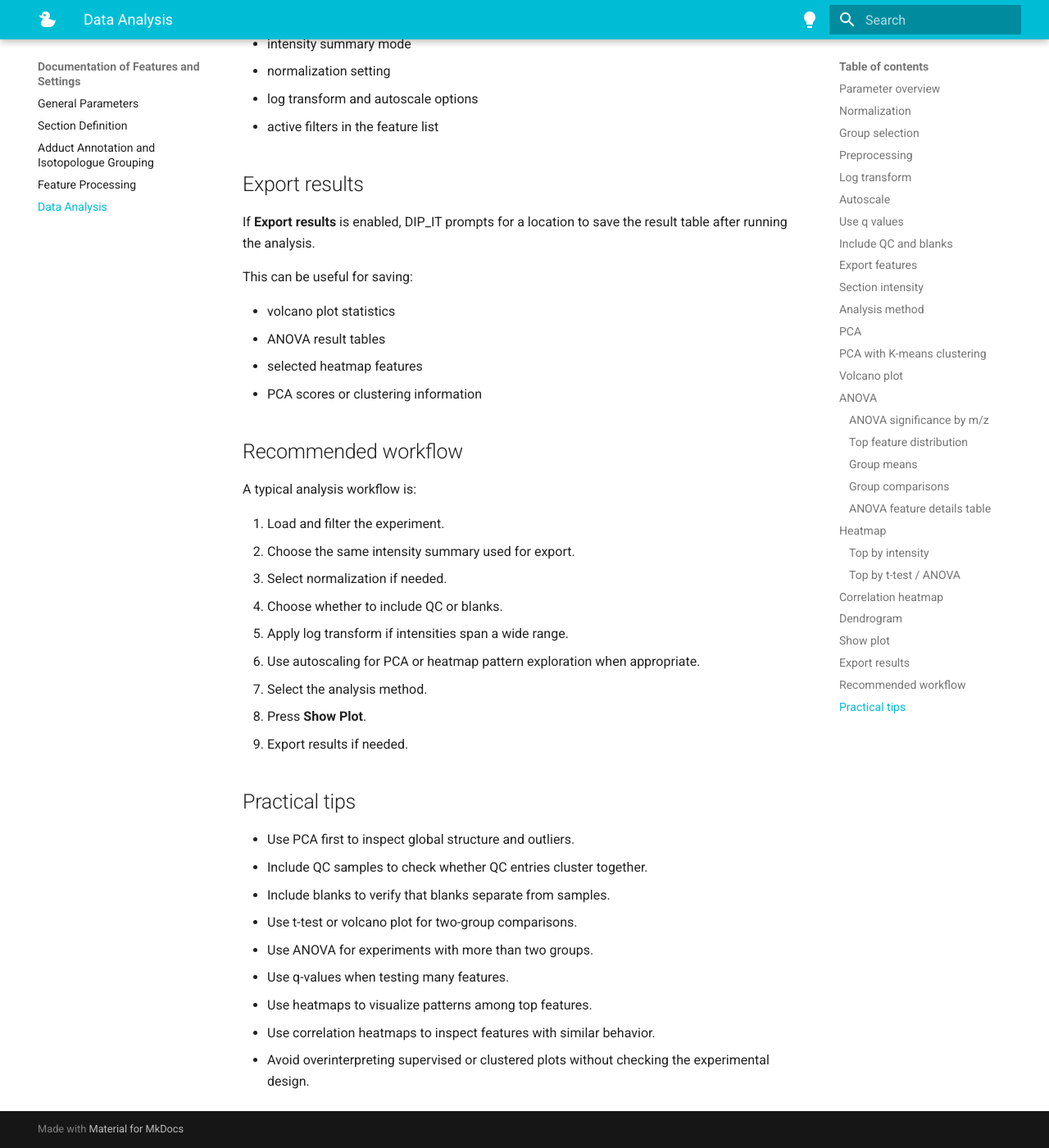
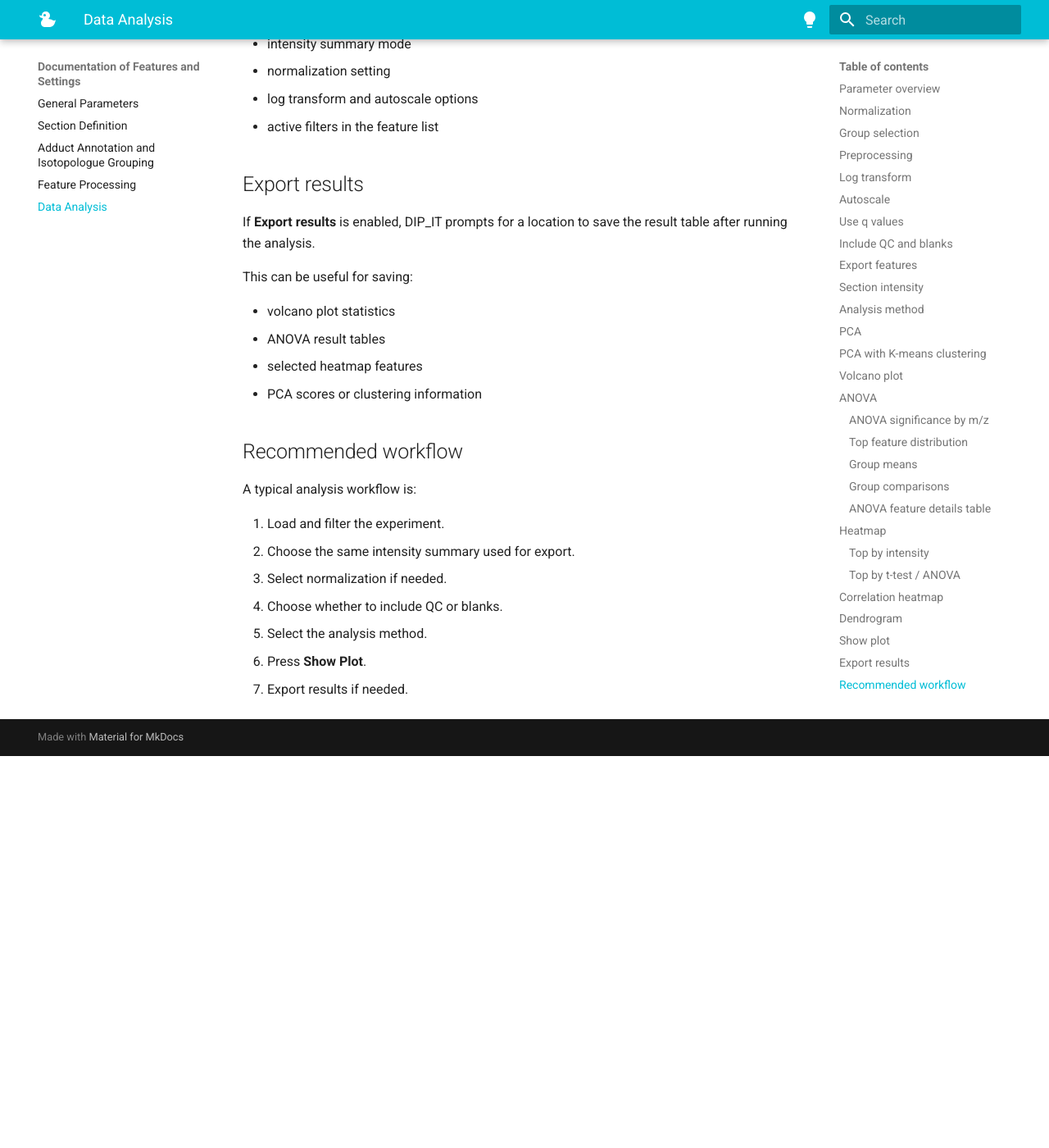
Before and after one commit to RobertMartinis/DIP_IT-Docs, an MkDocs documentation site: the page built from docs/documentation-of-features-and-settings/dataanalysis.md, in a window 1280 px wide and 1400 px high, scrolled down 14677 px. Shown: the whole window at 82% size. Built offline with MkDocs 1.6.1 and Material for MkDocs 9.7.7, drawn with Linux system fonts in a browser that asks for light colours; after the commit the page ends 15599 px from its top, so only the background shows below that.

Commit message:
fix: remove practical tips from data analysis

```diff
--- a/docs/documentation-of-features-and-settings/dataanalysis.md
+++ b/docs/documentation-of-features-and-settings/dataanalysis.md
@@ -379,20 +379,6 @@ A typical analysis workflow is:
 2. Choose the same intensity summary used for export.
 3. Select normalization if needed.
 4. Choose whether to include QC or blanks.
-5. Apply log transform if intensities span a wide range.
-6. Use autoscaling for PCA or heatmap pattern exploration when appropriate.
 7. Select the analysis method.
 8. Press **Show Plot**.
 9. Export results if needed.
-
-## Practical tips
-
-- Use PCA first to inspect global structure and outliers.
-- Include QC samples to check whether QC entries cluster together.
-- Include blanks to verify that blanks separate from samples.
-- Use t-test or volcano plot for two-group comparisons.
-- Use ANOVA for experiments with more than two groups.
-- Use q-values when testing many features.
-- Use heatmaps to visualize patterns among top features.
-- Use correlation heatmaps to inspect features with similar behavior.
-- Avoid overinterpreting supervised or clustered plots without checking the experimental design.
```
